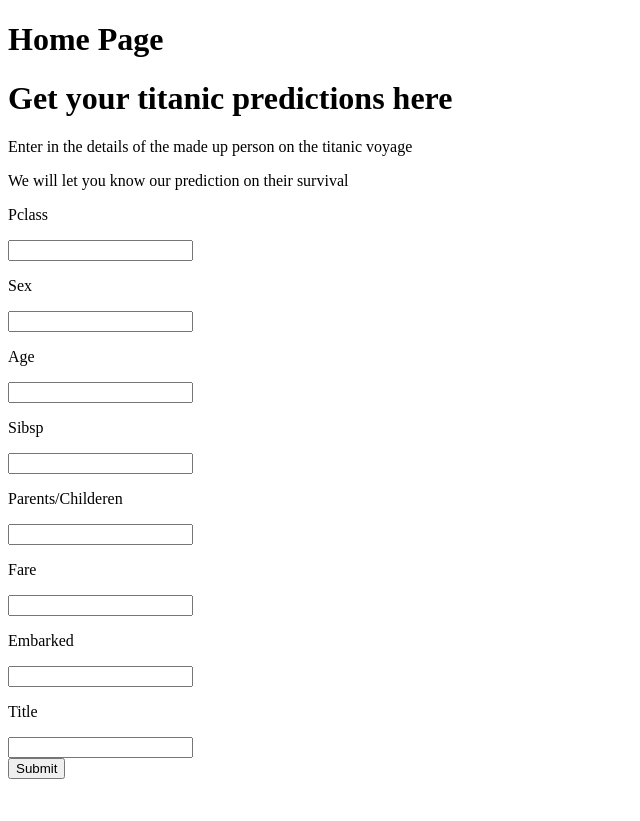
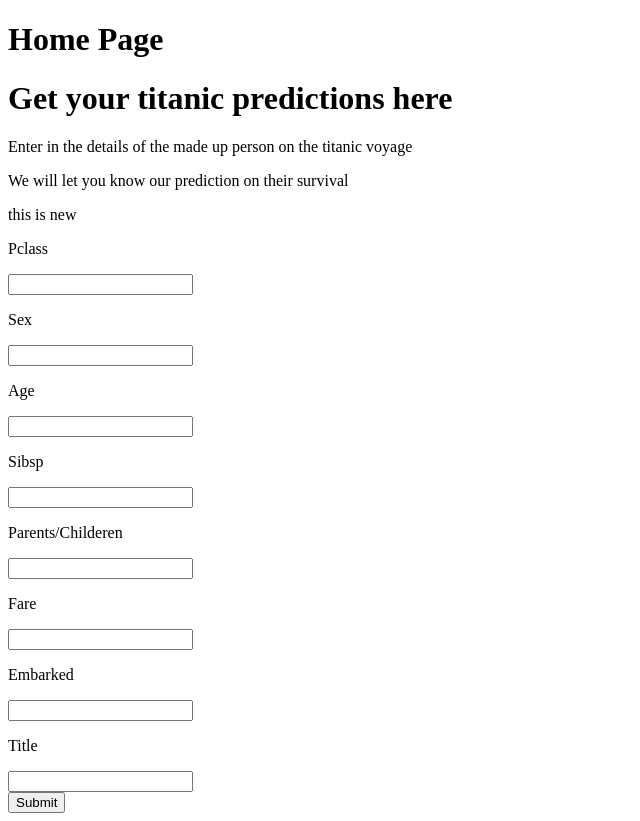
Before and after one commit to BrentBaker0918/unaicorn, a Django app: page / in a window 1280 px wide. Shown: the whole page, without its empty margins (0-640 px from the left). Before the commit the page ends 779 px from the top, so only its background shows below. Run offline with Django 3.2, Linux system fonts and the light colour scheme.

Commit message:
updated index

```diff
--- a/templates/index.html
+++ b/templates/index.html
@@ -9,6 +9,7 @@
     <h1>Get your titanic predictions here</h1>
     <p>Enter in the details of the made up person on the titanic voyage</p>
     <p>We will let you know our prediction on their survival</p>
+    <p>this is new</p>
     <form action="{% url 'result' %}">
       {% csrf_token %}
       <p>Pclass</p>
```
Also changed, not shown: 1 other file.
